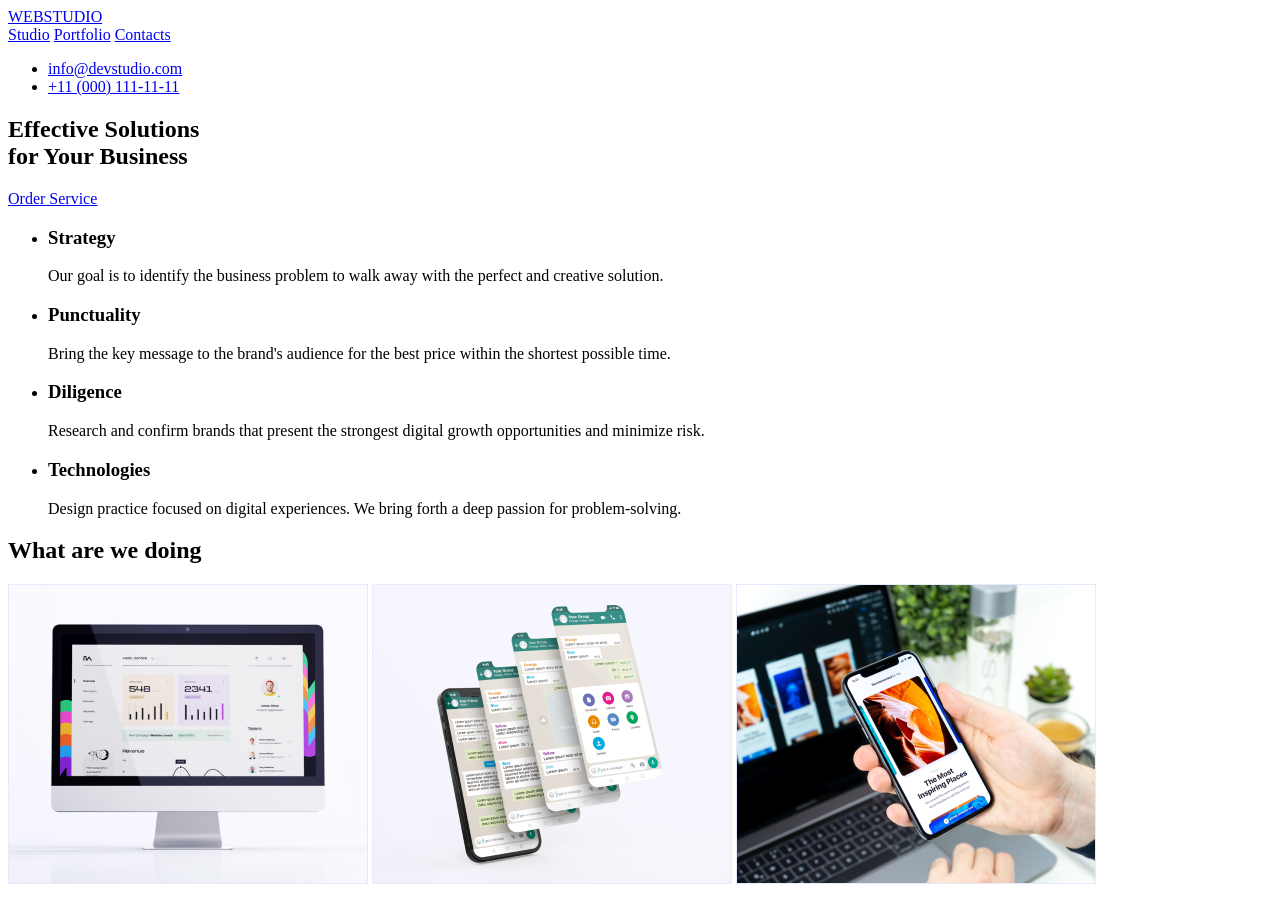
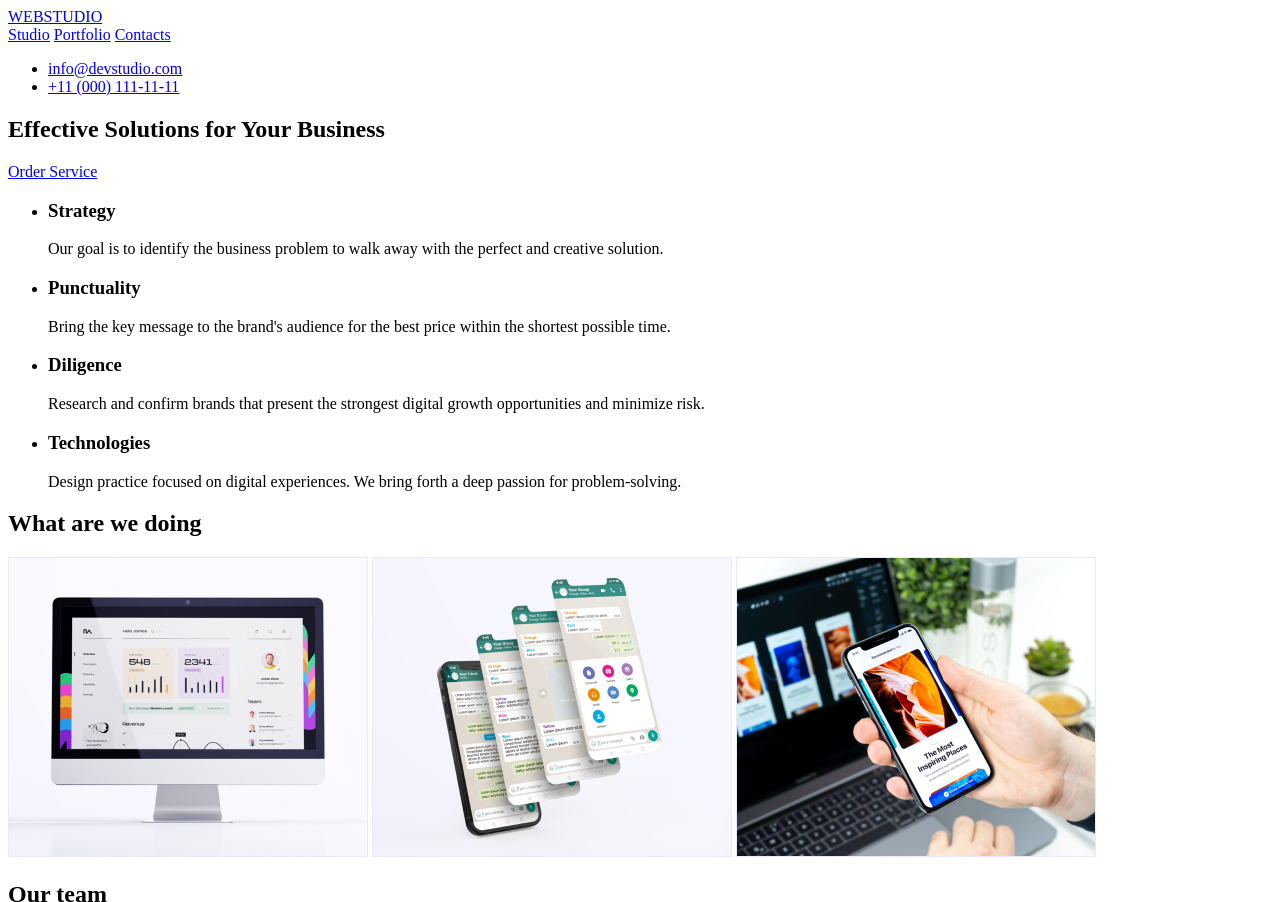
Before and after one commit to magilda/goit-markup-hw-01, a plain HTML site: page index.html in a window 1280 px wide. Shown: the top 902 px of the page. Drawn offline with Linux system fonts and the light colour scheme.

Commit message:
Update index.html

```diff
--- a/index.html
+++ b/index.html
@@ -22,7 +22,7 @@
     </header>
 <main>
     <section>
-        <h1>Effective Solutions <br/> for Your Business</h1>
+        <h1>Effective Solutions for Your Business</h1>
         <a type="button" href="/index.html">Order Service</a>
     </section>
 
```
